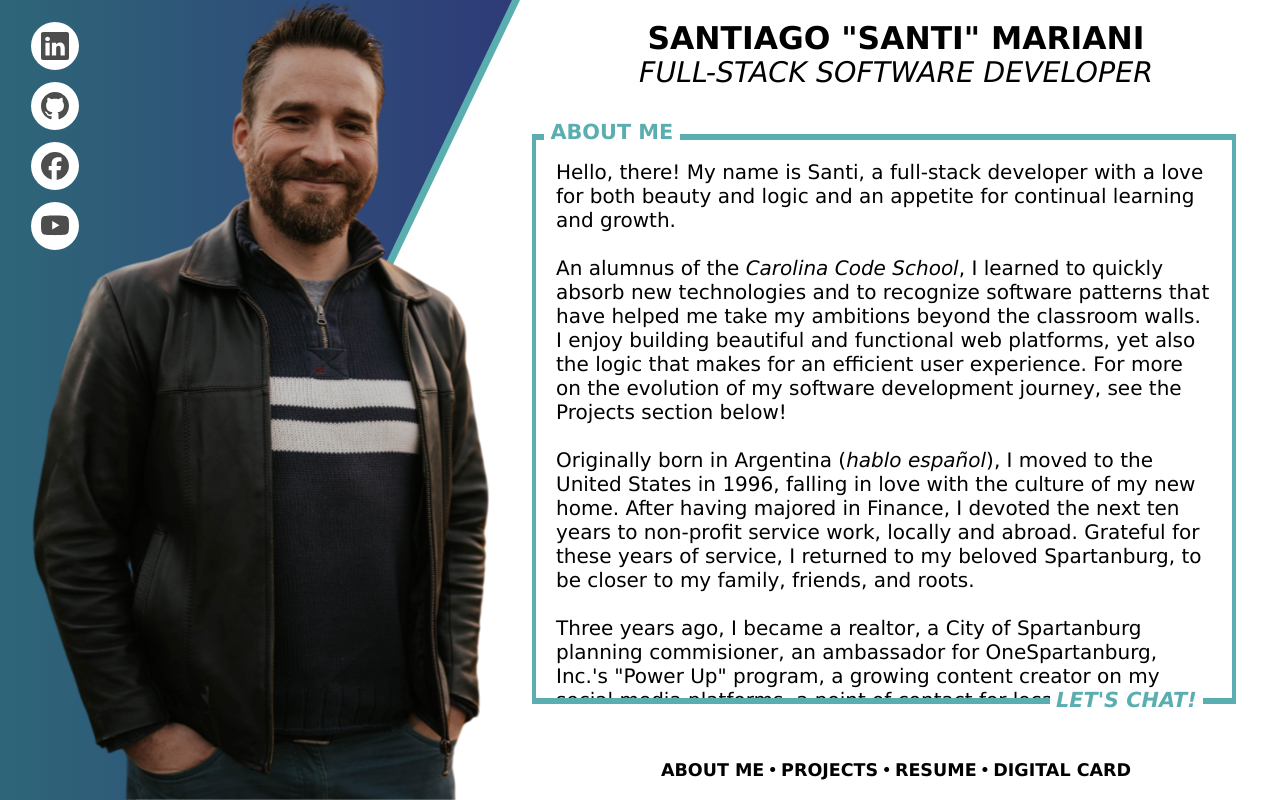
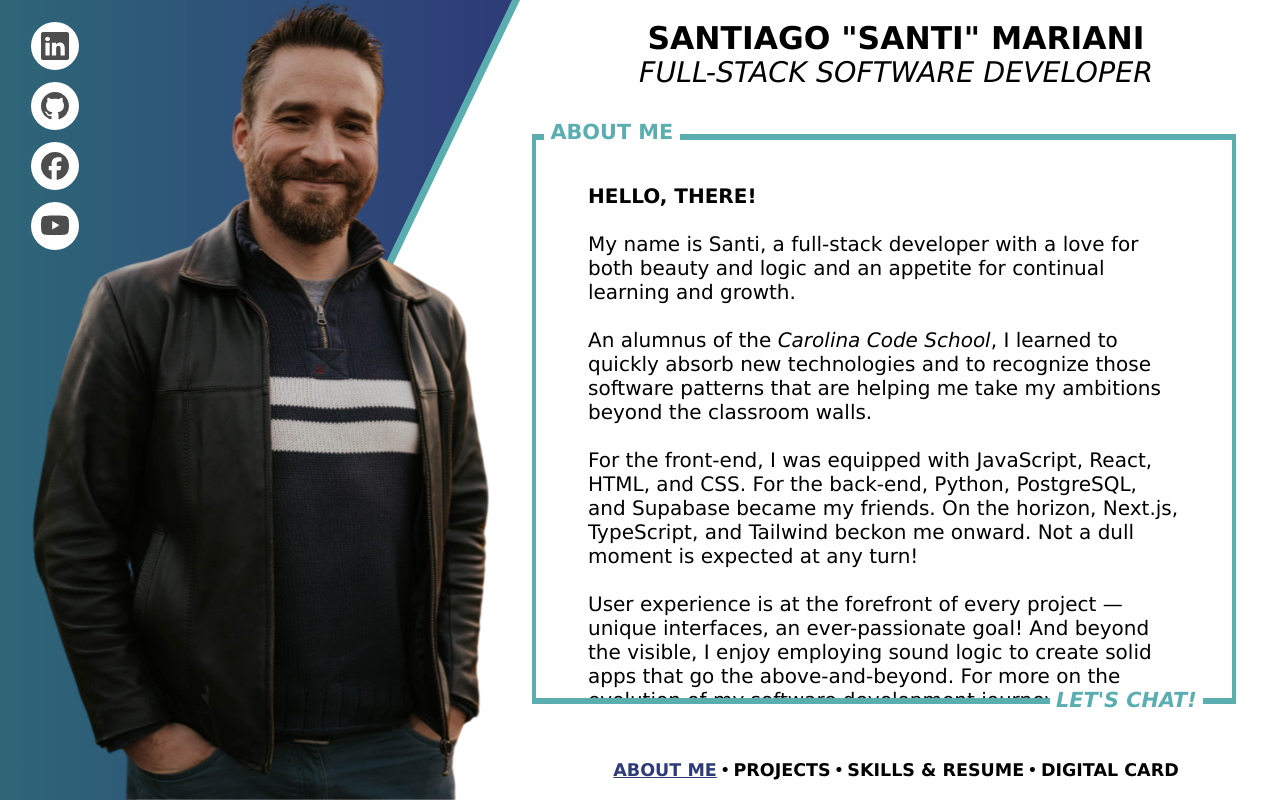
Before and after one commit to santimariani/portfolio, a React (Vite) app: page / in a window 1280 px wide. Built offline with nearby package versions, Linux system fonts and the light colour scheme.

Commit message:
lots of updates

```diff
--- a/src/CSS/DigitalCard.css
+++ b/src/CSS/DigitalCard.css
@@ -29,6 +29,7 @@
   border-radius: 0.5vh;
   transition: background-color 0.3s ease;
   transform: translateY(-2vh);
+  margin-bottom: 2vh;
 }
 
 .contactButtonDC:hover {
@@ -63,7 +64,7 @@
     margin-top: 2vh;
     padding: 1vh 2vh;
     width: 56vw;
-    margin-bottom: 1vh;
+    margin-bottom: 2vh;
     background-color: rgba(91, 175, 176, 0.782);
     color: white;
     text-transform: uppercase;
--- a/src/CSS/NavBar.css
+++ b/src/CSS/NavBar.css
@@ -27,6 +27,12 @@
   color: rgb(46, 59, 120); /* Optional: Change link color on hover */
 }
 
+.navbar a.active {
+  color: rgb(46, 59, 120);  /* Highlight color when active */
+  font-weight: bold;
+  text-decoration: underline;
+}
+
 ul {
   list-style: none;
 }
@@ -49,4 +55,9 @@ ul {
   .navbar a:hover {
     color: rgb(46, 59, 120);
   }
+  .navbar a.active {
+    color: rgb(46, 59, 120);  /* Highlight color when active */
+    font-weight: bold;
+    text-decoration: none;
+  }
 }
--- a/src/CSS/Projects.css
+++ b/src/CSS/Projects.css
@@ -59,6 +59,7 @@
   max-height: 100%;
   object-fit: cover;
   box-shadow: 0.25vh 0.25vh 0.5vh rgba(0, 0, 0, 0.7);
+  margin-bottom: .25vh;
 }
 
 .square p {
--- a/src/Components/ContentArea.jsx
+++ b/src/Components/ContentArea.jsx
@@ -16,7 +16,7 @@ const ContentArea = () => {
         setBoxTitle("ABOUT ME");
         break;
       case "/resume":
-        setBoxTitle("RESUME");
+        setBoxTitle("SKILLS & RESUME");
         break;
       case "/hidden-resume":
         setBoxTitle("HOW DID YOU GET HERE?!");
--- a/src/Components/NavBar.jsx
+++ b/src/Components/NavBar.jsx
@@ -1,23 +1,25 @@
 import React from "react";
-import { Link } from "react-router-dom";
+import { NavLink, useLocation} from "react-router-dom";
 
 import "../CSS/NavBar.css";
 
 const NavBar = () => {
+  const location = useLocation();
+
   return (
     <nav>
       <ul className="navbar">
         <li>
-          <Link to="/">ABOUT ME</Link>
+          <NavLink to="/">ABOUT ME</NavLink>
         </li>
         <li>
-          <Link to="/projects">PROJECTS</Link>
+          <NavLink to="/projects">PROJECTS</NavLink>
         </li>
         <li>
-          <Link to="/resume">RESUME</Link>
+          <NavLink to="/resume">SKILLS & RESUME</NavLink>
         </li>
         <li>
-          <Link to="/digital-card">DIGITAL CARD</Link>
+          <NavLink to="/digital-card">DIGITAL CARD</NavLink>
         </li>
       </ul>
     </nav>
--- a/src/Routes/About.jsx
+++ b/src/Routes/About.jsx
@@ -1,40 +1,103 @@
 import React from "react";
+import { Link } from "react-router-dom";
 
 const About = () => {
   return (
     <div>
-      <p className="left">
-        Hello, there! My name is Santi, a full-stack developer with a love for
-        both beauty and logic and an appetite for continual learning and growth.
+      <p className="left" style={{ padding: "3vh 4vh" }}>
+        <span className="bold">HELLO, THERE!</span>
+        <br></br>
+        <br></br>
+        My name is Santi, a full-stack developer with a love for both beauty and
+        logic and an appetite for continual learning and growth.
         <br></br>
         <br></br>
         An alumnus of the <span className="italics">Carolina Code School</span>,
-        I learned to quickly absorb new technologies and to recognize software
-        patterns that have helped me take my ambitions beyond the classroom
-        walls. I enjoy building beautiful and functional web platforms, yet also
-        the logic that makes for an efficient user experience. For more on the
-        evolution of my software development journey, see the Projects section
-        below!
+        I learned to quickly absorb new technologies and to recognize those
+        software patterns that are helping me take my ambitions beyond the
+        classroom walls.
+        <br></br>
+        <br></br>
+        For the front-end, I was equipped with JavaScript, React, HTML, and CSS.
+        For the back-end, Python, PostgreSQL, and Supabase became my friends. On
+        the horizon, Next.js, TypeScript, and Tailwind beckon me onward. Not a
+        dull moment is expected at any turn!
+        <br></br>
+        <br></br>
+        User experience is at the forefront of every project — unique
+        interfaces, an ever-passionate goal! And beyond the visible, I enjoy
+        employing sound logic to create solid apps that go the above-and-beyond.
+        For more on the evolution of my software development journey, see my{" "}
+        <Link to="/projects">Projects</Link> below!
+        <br></br>
+        <br></br>
+        <br></br>
+        <span className="bold">MY JOURNEY:</span>
         <br></br>
         <br></br>
         Originally born in Argentina (
         <span className="italics">hablo español</span>), I moved to the United
-        States in 1996, falling in love with the culture of my new home. After
-        having majored in Finance, I devoted the next ten years to non-profit
-        service work, locally and abroad. Grateful for these years of service, I
-        returned to my beloved Spartanburg, to be closer to my family, friends,
-        and roots.
+        States in 1996, falling in love with the culture of my new home. I went
+        to Wofford College, majoring{" "}
+        <span className="italics">summa cum laude</span> in Finance, and then
+        devoted the next ten years to non-profit service work, locally and
+        abroad. Grateful for these years of service, I returned to my beloved
+        Spartanburg, to be closer to family, friends, and home.
         <br></br>
         <br></br>
-        Three years ago, I became a realtor, a City of Spartanburg planning
-        commisioner, an ambassador for OneSpartanburg, Inc.'s "Power Up"
-        program, a growing content creator on my social media platforms, a point
-        of contact for local news, a co-creator of the{" "}
-        <span className="italics">Spartanburg Cocktail Masters</span> annual
-        event, and, at long happy last, a software developer.
+        <br></br>
+        <span className="bold">PROFESSIONAL GROWTH:</span>
         <br></br>
         <br></br>
-        Thank you for taking the time to get to know me! Enjoy your stay. :)
+        Three years ago, I became a realtor and a rapidly growing content
+        creator, learning the ins and outs of impromptu marketing. Thanks to my
+        efforts and local contributions, I thus become a Planning Commissioner
+        for the City of Spartanburg, an Ambassador for OneSpartanburg, Inc.'s
+        "Power Up" entrepreneurship program, and a source and point of contact
+        for the local news.
+        <br></br>
+        <br></br>
+        Yet what's the point of all work and no fun?! Hence, while juggling all
+        this, I also became a{" "}
+        <span className="italics">Spartanburg Cocktail Masters</span> annual
+        event co-creator, helping to draw in hundreds of people to our beautiful
+        city and raising tens of thousands of dollars for a local cause. Keep
+        your eyes on our{" "}
+        <a
+          href="https://burgcocktailmasters.com/"
+          target="_blank"
+          rel="noopener noreferrer"
+        >
+          website
+        </a>{" "}
+        every August to join in on the fun!
+        <br></br>
+        <br></br>
+        <br></br>
+        <span className="bold">A NEW ADVENTURE BEGINS:</span>
+        <br></br>
+        <br></br>
+        In the midst of such intense activity, I ended up discovering a true
+        love for content creation, having taken art and music classes my whole
+        life. My observant brother (a classy geek and bona fide dork) encouraged
+        me to take a closer look at coding, knowing it would wash with so many
+        fun chemicals my ADHD brain, oh-so-OCD prone. And so I became — at long
+        happy last — a software developer, ready to bring more beauty and order
+        to the world through code.
+        <br></br>
+        <br></br>
+        In my spare time, I enjoy hiking with friends, watching others play
+        Minecraft, and -not- talking long walks on the beach, lest the sand get
+        in everywhere.
+        <br></br>
+        <br></br>
+        Thank you for taking the time to get to know me! Now join me on my
+        adventure by sending me a <Link to="/contact-me">message</Link>, and
+        let's get connected to create value and memorable experiences for years
+        to come.
+        <br></br>
+        <br></br>
+        <span className="bold">Enjoy your stay!</span> :)
       </p>
     </div>
   );
```
Also changed, not shown: 1 other file (tests, documents, lock files or other folders).
